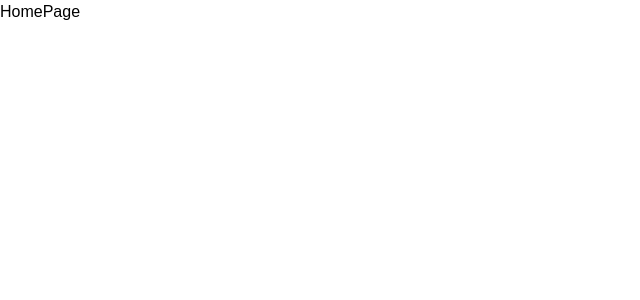
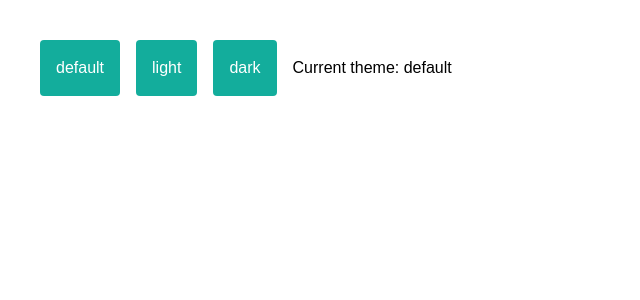
Before and after one commit to namdang0219/artify-web, a React (Create React App) app: page / in a window 1280 px wide. Shown: the top 300 px of the page, without its empty margins (0-640 px from the left). Built offline with nearby package versions, Linux system fonts and the light colour scheme.

Commit message:
update set dark mode is Default | Light | Dark feature

```diff
--- a/package.json
+++ b/package.json
@@ -22,6 +22,7 @@
     "react-toastify": "^10.0.5",
     "sass": "^1.79.4",
     "typescript": "^4.9.5",
+    "usehooks-ts": "^3.1.0",
     "web-vitals": "^2.1.4",
     "yup": "^1.4.0"
   },
--- a/src/components/input/AuthInput.tsx
+++ b/src/components/input/AuthInput.tsx
@@ -20,7 +20,7 @@ const AuthInput = ({
 
 	return (
 		<div className="relative">
-			<div className="bg-white px-2.5 absolute left-3.5 -translate-y-1/2">
+			<div className="bg-white px-2.5 absolute left-3.5 -translate-y-1/2 rounded-md">
 				<label htmlFor={name} className="text-xl text-primary">
 					{label}
 				</label>
--- a/src/index.css
+++ b/src/index.css
@@ -6,6 +6,6 @@
 
 @layer base {
 	body {
-		@apply bg-white font-NotoSans;
+		@apply text-black bg-white font-NotoSans dark:bg-slate-900 dark:text-white;
 	}
 }
--- a/src/index.tsx
+++ b/src/index.tsx
@@ -5,7 +5,7 @@ import App from "./App";
 import reportWebVitals from "./reportWebVitals";
 import { Provider } from "react-redux";
 import { store } from "./store/store";
-import { ToastContainer } from "react-toastify";
+import { Slide, ToastContainer } from "react-toastify";
 import "react-toastify/dist/ReactToastify.css";
 import { BrowserRouter } from "react-router-dom";
 
@@ -17,7 +17,13 @@ root.render(
 		<BrowserRouter>
 			<Provider store={store}>
 				<App />
-				<ToastContainer />
+				<ToastContainer
+					position="top-center"
+					transition={Slide}
+					autoClose={2500}
+					pauseOnHover={false}
+					hideProgressBar={true}
+				/>
 			</Provider>
 		</BrowserRouter>
 	</React.StrictMode>
--- a/src/page/app/HomePage.tsx
+++ b/src/page/app/HomePage.tsx
@@ -1,11 +1,57 @@
-import React from 'react';
+import React, { useEffect } from "react";
+import { useDispatch, useSelector } from "react-redux";
+import { setTheme } from "store/global/globalSlice";
+import { RootState } from "store/store";
+import { useDarkMode } from "usehooks-ts";
 
 const HomePage = () => {
-  return (
-    <div>
-      HomePage
-    </div>
-  );
+	const { theme } = useSelector((state: RootState) => state.global);
+	const dispatch = useDispatch();
+	const { isDarkMode } = useDarkMode();
+
+	useEffect(() => {
+		switch (theme) {
+			case "default":
+				if (isDarkMode) {
+					document.documentElement.setAttribute("class", "dark");
+				} else {
+					document.documentElement.setAttribute("class", "");
+				}
+				break;
+			case "light":
+				document.documentElement.setAttribute("class", "light");
+				break;
+			case "dark":
+				document.documentElement.setAttribute("class", "dark");
+				break;
+			default:
+				break;
+		}
+	}, [theme, isDarkMode]);
+
+	return (
+		<div className="flex items-center gap-4 p-10">
+			<button
+				className="p-4 text-white rounded hover:bg-primaryHover bg-primary"
+				onClick={() => dispatch(setTheme("default"))}
+			>
+				default
+			</button>
+			<button
+				className="p-4 text-white rounded hover:bg-primaryHover bg-primary"
+				onClick={() => dispatch(setTheme("light"))}
+			>
+				light
+			</button>
+			<button
+				className="p-4 text-white rounded hover:bg-primaryHover bg-primary"
+				onClick={() => dispatch(setTheme("dark"))}
+			>
+				dark
+			</button>
+			<div>Current theme: {theme}</div>
+		</div>
+	);
 };
 
 export default HomePage;
--- a/tailwind.config.js
+++ b/tailwind.config.js
@@ -1,5 +1,6 @@
 /** @type {import('tailwindcss').Config} */
 module.exports = {
+	darkMode: "class",
 	content: ["./src/**/*.{js,jsx,ts,tsx}"],
 	theme: {
 		extend: {
```
Also changed, not shown: 1 other file (tests, documents, lock files or other folders).
